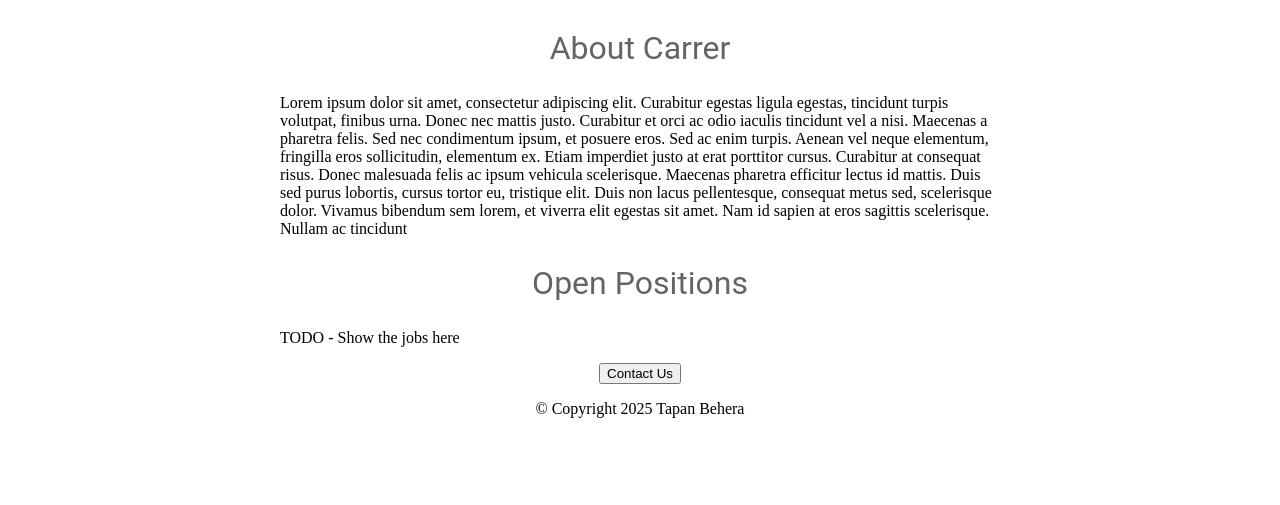
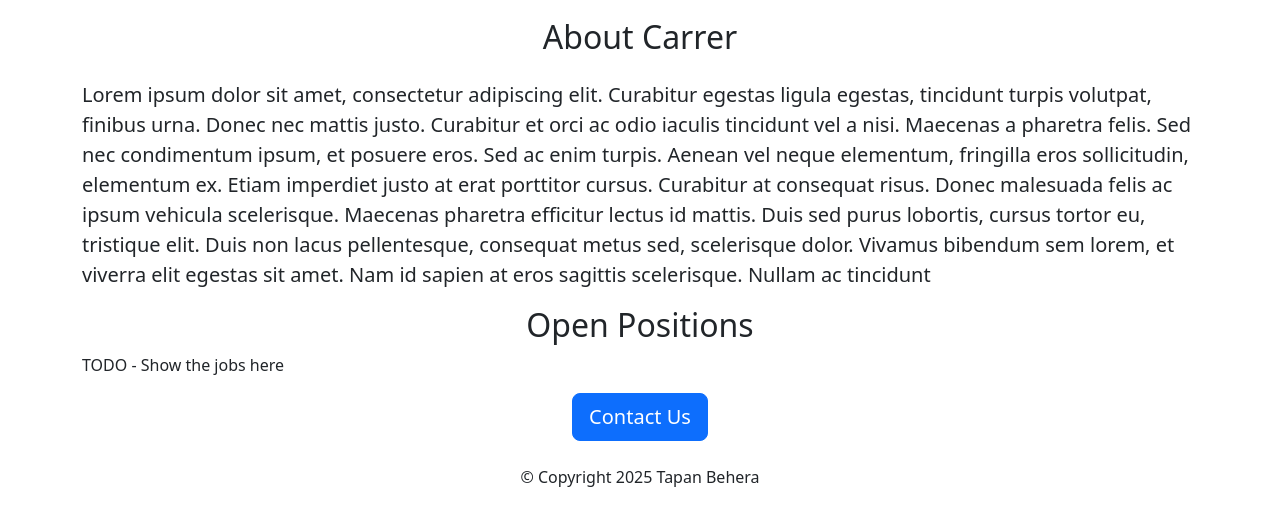
Before and after one commit to Tapan1111/career-website, a Flask app: page / in a window 1280 px wide. Shown: the part 462-967 px from the top of the page. Before the commit the page ends 880 px from the top, so only its background shows below. Run offline with Flask 3, Linux system fonts and the light colour scheme.

Commit message:
added style booststrap

```diff
--- a/templates/home.html
+++ b/templates/home.html
@@ -4,46 +4,28 @@
   <meta charset="UTF-8">
   <meta http-equiv="X-UA-Compatible" content="IE=edge">
   <meta name="viewport" content="width=device-width, initial-scale=1.0">
+  <link href="https://cdn.jsdelivr.net/npm/bootstrap@5.3.3/dist/css/bootstrap.min.css" rel="stylesheet" integrity="sha384-QWTKZyjpPEjISv5WaRU9OFeRpok6YctnYmDr5pNlyT2bRjXh0JMhjY6hW+ALEwIH" crossorigin="anonymous">
   <title>Carrer Website</title>
-  <style >
-    h1{
-      font-size: 40px;
-      font-family: Roboto;
-      font-weight: normal;
-      color: rgb(50,50,50);
-      text-align: center
-    }
-
-    #banner{
-      width:100%;
-      height:360px;
-      /* object-fit: cover; */
-    }
-    h2{
-      font-family:Roboto;
-      font-size: 32px;
-      color: rgb(100,100,100);
-      text-align: center;
-      font-weight: normal;
-    }
-
-    .container{
-      max-width:720px;
-      margin:0 auto;
+  <style>
+    #banner {
+      height: 360px;
+      width: 100%;
+      object-fit: cover;
+      margin-bottom: 16px;
     }
   </style>
 </head>
 <body>
   <div class="container">
-    <h1>Carrer Page</h1>
-    <img id="banner" src="static/banner.jpg">
-    <h2>About Carrer</h2>
-    <p>Lorem ipsum dolor sit amet, consectetur adipiscing elit. Curabitur egestas ligula egestas, tincidunt turpis volutpat,             finibus urna. Donec nec mattis justo. Curabitur et orci ac odio iaculis tincidunt vel a nisi. Maecenas a pharetra felis.          Sed nec condimentum ipsum, et posuere eros. Sed ac enim turpis. Aenean vel neque elementum, fringilla eros sollicitudin,           elementum ex. Etiam imperdiet justo at erat porttitor cursus. Curabitur at consequat risus. Donec malesuada felis ac             ipsum vehicula scelerisque. Maecenas pharetra efficitur lectus id mattis. Duis sed purus lobortis, cursus tortor eu,              tristique elit. Duis non lacus pellentesque, consequat metus sed, scelerisque dolor. Vivamus bibendum sem lorem, et               viverra elit egestas sit amet. Nam id sapien at eros sagittis scelerisque. Nullam ac tincidunt</p>
-    <h2>Open Positions</h2>
+    <h1 class="text-center mt-4 mb-4">Carrer Page</h1>
+    <img id="banner" src="static/banner.jpg" class="img-fluid">
+    <h2 class="text-center mt-2 mb-4"">About Carrer</h2>
+    <p class="lead"">Lorem ipsum dolor sit amet, consectetur adipiscing elit. Curabitur egestas ligula egestas, tincidunt turpis volutpat,             finibus urna. Donec nec mattis justo. Curabitur et orci ac odio iaculis tincidunt vel a nisi. Maecenas a pharetra felis.          Sed nec condimentum ipsum, et posuere eros. Sed ac enim turpis. Aenean vel neque elementum, fringilla eros sollicitudin,           elementum ex. Etiam imperdiet justo at erat porttitor cursus. Curabitur at consequat risus. Donec malesuada felis ac             ipsum vehicula scelerisque. Maecenas pharetra efficitur lectus id mattis. Duis sed purus lobortis, cursus tortor eu,              tristique elit. Duis non lacus pellentesque, consequat metus sed, scelerisque dolor. Vivamus bibendum sem lorem, et               viverra elit egestas sit amet. Nam id sapien at eros sagittis scelerisque. Nullam ac tincidunt</p>
+    <h2 class="text-center">Open Positions</h2>
     <p>TODO - Show the jobs here</p>
-    <div style="text-align:center">
-      <button>Contact Us</button>
-      <p>© Copyright 2025 Tapan Behera</p>
+    <div class="text-center">
+      <button class="btn btn-primary btn-lg"">Contact Us</button>
+      <p class="mt-4">© Copyright 2025 Tapan Behera</p>
     </div>
   </div>
 
```
